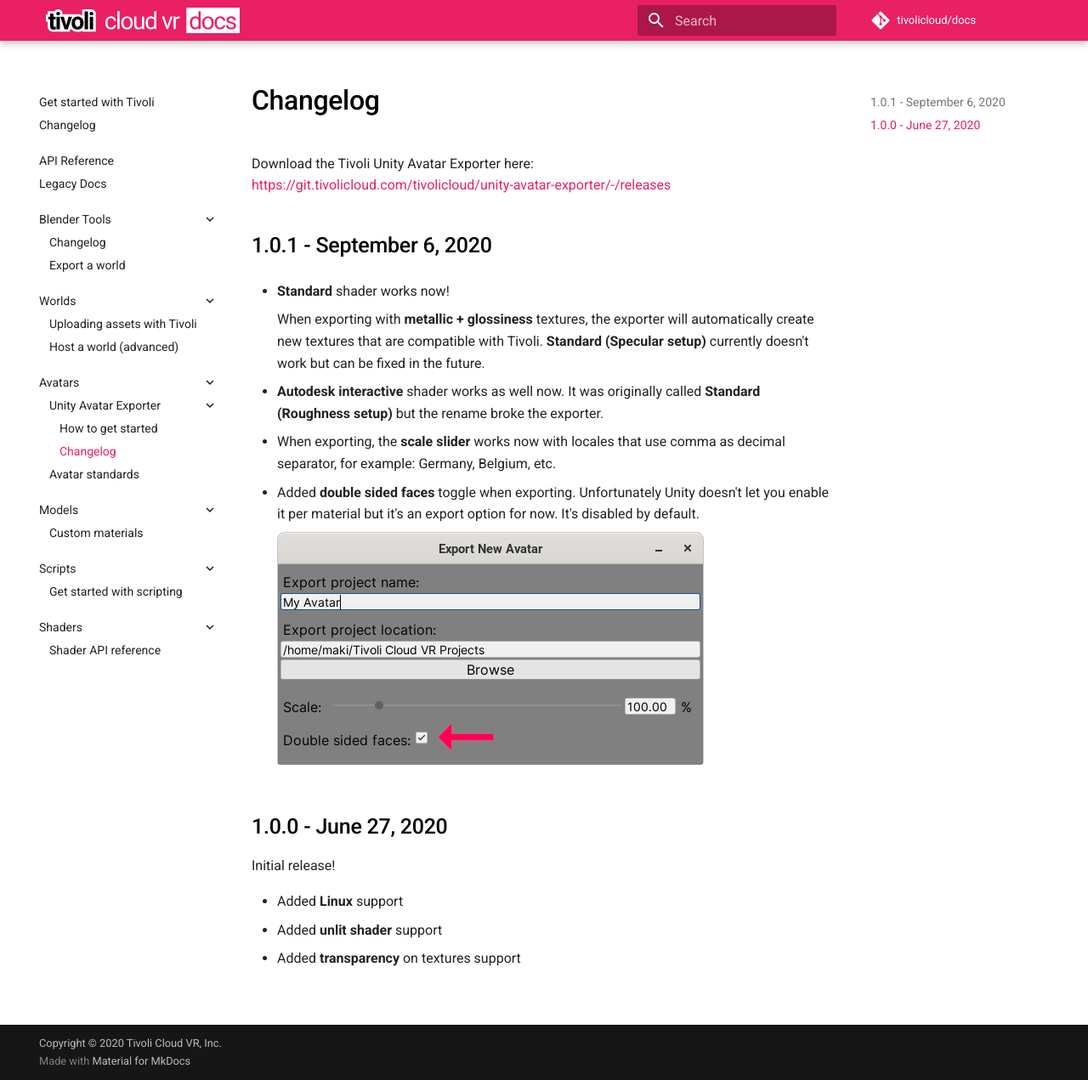
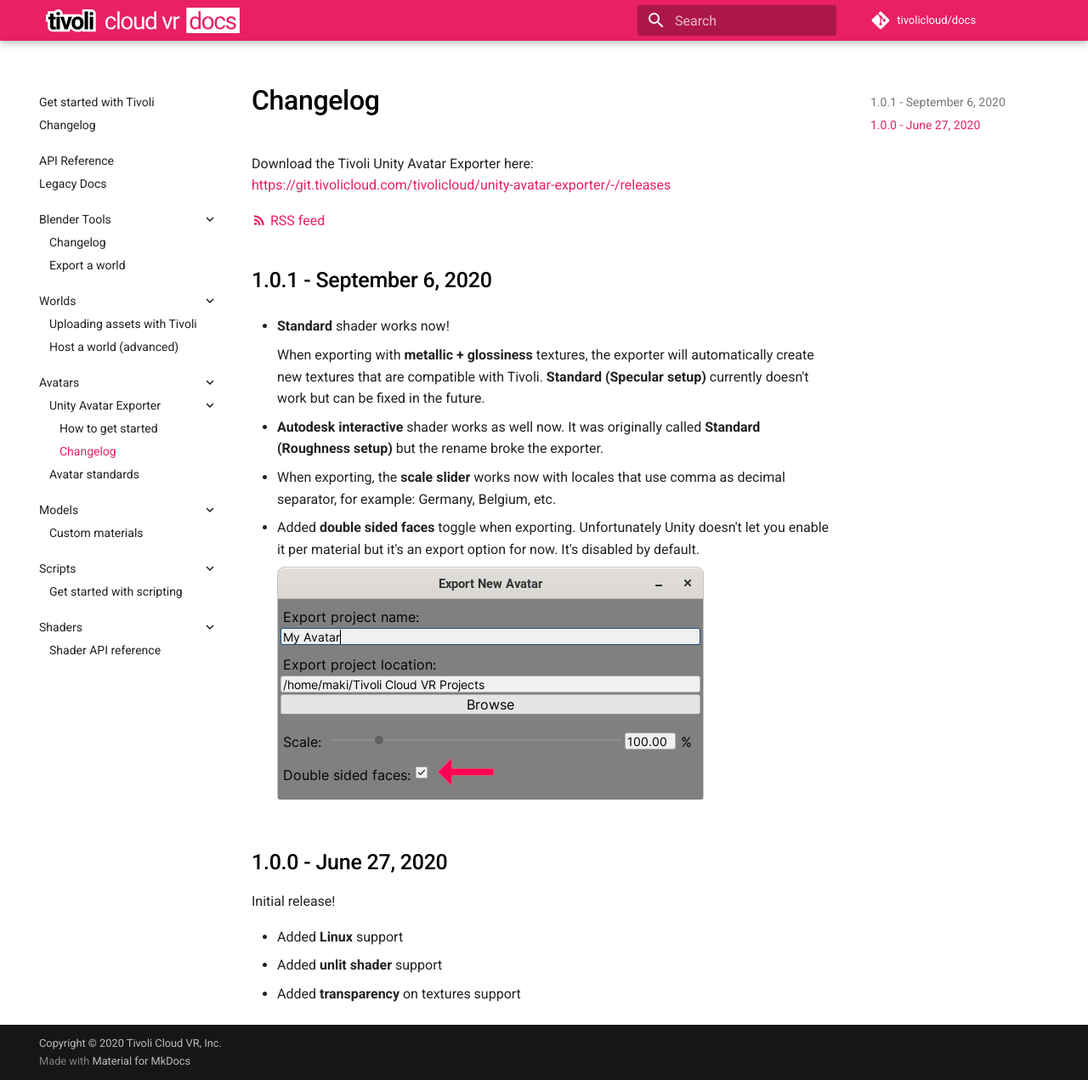
Before and after one commit to Nex-Pro/docs, an MkDocs documentation site: the page built from docs/avatars/unity-avatar-exporter/changelog.md, in a window 1280 px wide and 1271 px high. Shown: the whole window at 85% size. Built offline with MkDocs 1.6.1 and Material for MkDocs 9.7.7, drawn with Linux system fonts in a browser that asks for light colours.

Commit message:
And rss for unity avatar exporter

```diff
--- a/.gitlab-ci.yml
+++ b/.gitlab-ci.yml
@@ -28,6 +28,7 @@
         - mkdocs build -d public
         - deno run --unstable -A changelog-rss.ts "Changelog" docs/changelog.md
         - deno run --unstable -A changelog-rss.ts "Blender Tools Changelog" docs/blender-tools/changelog.md
+        - deno run --unstable -A changelog-rss.ts "Unity Avatar Exporter Changelog" docs/avatars/unity-avatar-exporter/changelog.md
     artifacts:
         paths:
             - public
--- a/docs/avatars/unity-avatar-exporter/changelog.md
+++ b/docs/avatars/unity-avatar-exporter/changelog.md
@@ -3,6 +3,8 @@
 Download the Tivoli Unity Avatar Exporter here:
 <br>
 [https://git.tivolicloud.com/tivolicloud/unity-avatar-exporter/-/releases](https://git.tivolicloud.com/tivolicloud/unity-avatar-exporter/-/releases)
+
+[:material-rss: RSS feed](/avatars/unity-avatar-exporter/changelog.xml)
 
 ## 1.0.1 - September 6, 2020
 
```
